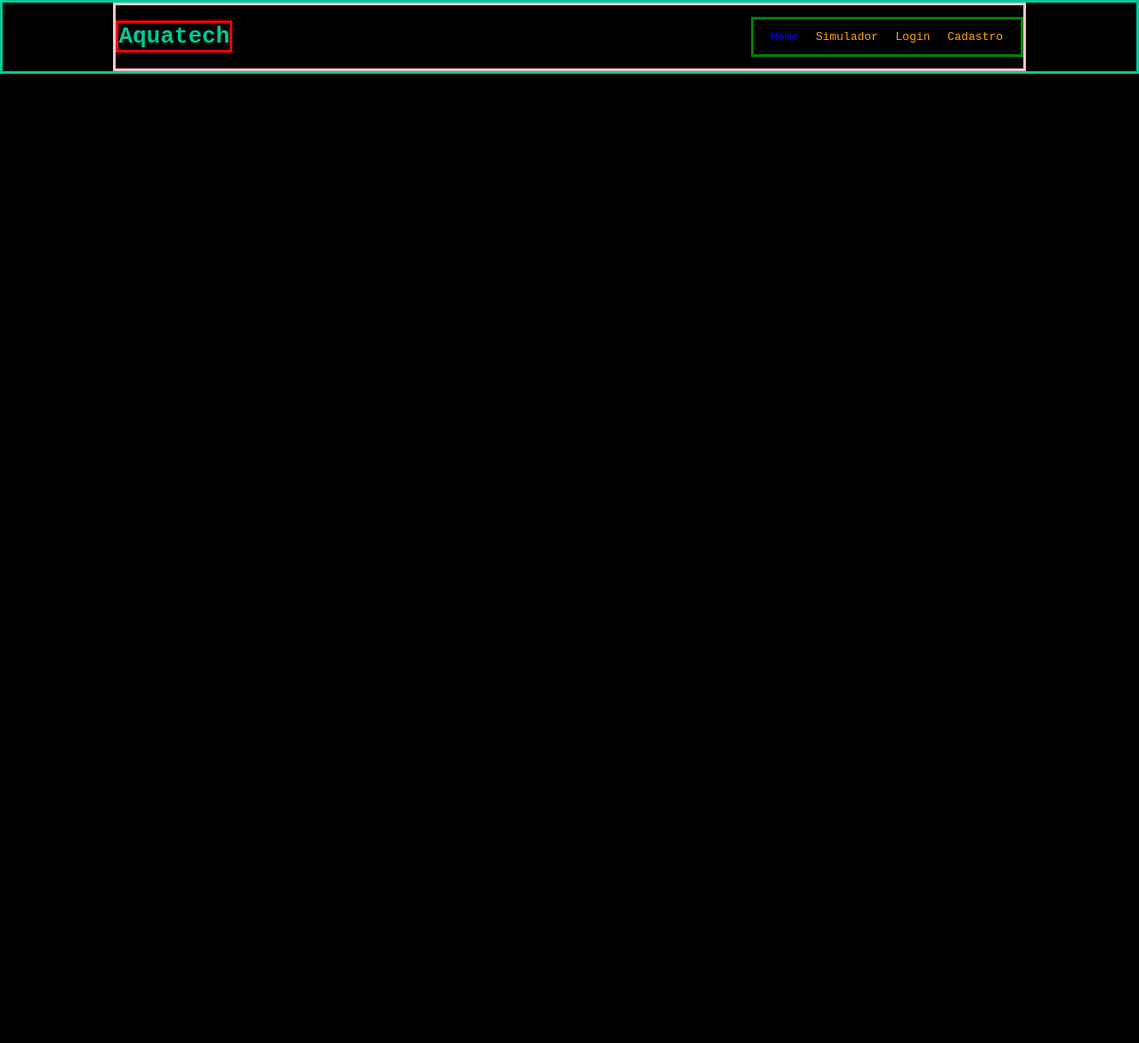
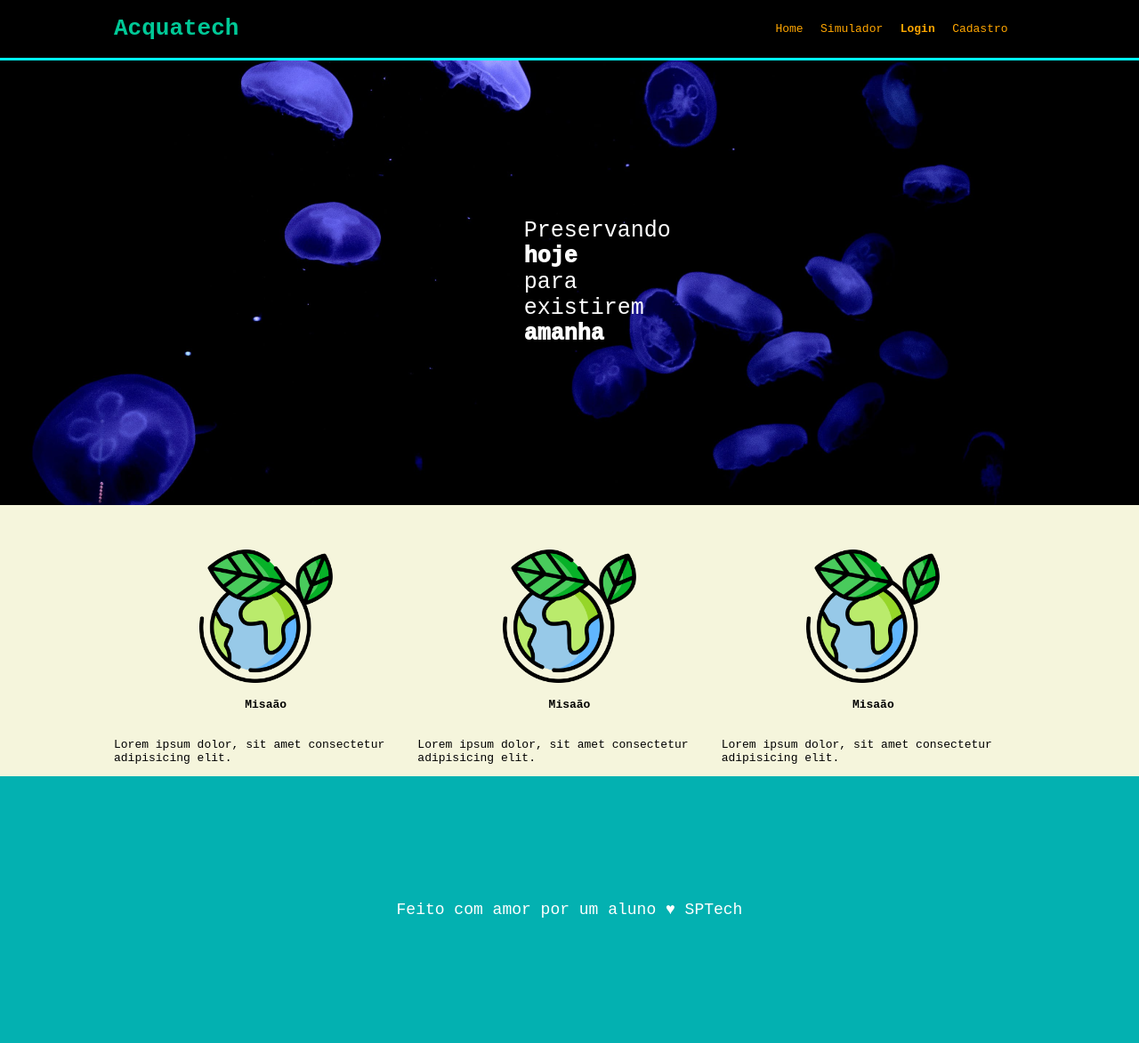
Before and after one commit to RafaPiovezan/1CCO, a plain HTML site: page P.I/Pesquisa e Inovação/index.html in a window 1280 px wide. Shown: the whole page at 89% size. Before the commit the page ends 800 px from the top, so only its background shows below. Drawn offline with Linux system fonts and the light colour scheme.

Commit message:
Site institucional

```diff
--- a/P.I/Pesquisa e Inovação/css/style.css
+++ b/P.I/Pesquisa e Inovação/css/style.css
@@ -6,18 +6,21 @@ body{
 }
 
 .header{
-    border: 3px solid rgb(0, 201, 151);
+    border-bottom: 3px solid aqua;
 
 }
+.container{
+    display: flex;
+
+    margin:auto ;
+    width: 80%;
+}
+
 .header .container{
-margin:auto ;
-width: 80%;
-border: 3px solid pink;
-display: flex;
-justify-content: space-between;
+    justify-content: space-between;
 }
 .header ul .aqui{
-    color:blue
+ font-weight: bold;
 }
 
 .cor{
@@ -26,15 +29,120 @@ justify-content: space-between;
 .navBar{
  text-decoration: none;
  list-style: none;
- border: 3px solid green;
+
  display: flex;
- color: orange;
+ color: rgb(255, 166, 0);
  justify-content: space-evenly;
  padding: 0;
  width: 300px;
  align-items: center;
 }
 .titulo{
-    border: 3px solid red;
+
     width: fit-content;
 }
+
+/* inicio do css do abnner
+*/
+
+
+.banner{
+    background-image: url("../imgs/bg-jelly-fish-para-home.png");
+    height: 500px;
+    color:#fff;
+    display: flex;
+
+}
+.banner .container p span{
+    font-weight: 1000;
+
+
+}
+.banner .container {
+    font-size: 25px;
+
+    justify-content: center;
+
+}
+.banner .container p{
+    width: 10%;
+}
+
+/* Fim banner
+Inicio Social*/
+.social {
+    background-color: beige;
+    display: flex;
+}
+.social .container .boxes .box img{
+    width: 150px;
+}
+.social .container .boxes{
+    display: flex;
+}
+.box{
+    margin-top: 50px;
+    display: flex;
+    flex-direction: column;
+    align-items: center;
+}
+/* Final do social
+
+
+Inicio do Footer*/
+
+.footer {
+    background-color: rgb(3, 177, 177);
+    height: 300px;
+    display: flex;
+    color: white;
+
+}
+.footer .container{
+    justify-content: center;
+    font-size: 18px;
+}
+
+a{
+    color: rgb(255, 166, 0);
+    text-decoration: none;
+}
+
+/* Login */
+.banner .container .card{
+    background: rgba(255, 255, 255, 0.316) ;
+    height: 400px;
+    width: 400px;
+    display: flex;
+    flex-direction: column;
+    color: palevioletred;
+    align-items: center;
+    border-radius: 4px;
+    backdrop-filter: blur(15px);
+}
+
+.card h1{
+font-size: 30px;
+}
+.card h4{
+    font-size: 16px;
+}
+.card input{
+    border: palevioletred solid 2px;
+    padding: 10px;
+    border-radius: 4px;
+
+}
+.card button{
+    margin-top: 40px;
+    background-color: palevioletred;
+    font-size: 20px;
+    height: 30px;
+    width: 100px;
+color:white;
+    border: 0;
+    outline: 0;
+    border-radius: 4px;
+    font: 700 20px monospace;
+
+}
--- a/P.I/Pesquisa e Inovação/index.html
+++ b/P.I/Pesquisa e Inovação/index.html
@@ -1,23 +1,64 @@
 <!DOCTYPE html>
 <html lang="en">
-<head>
-    <meta charset="UTF-8">
-    <meta http-equiv="X-UA-Compatible" content="IE=edge">
-    <meta name="viewport" content="width=device-width, initial-scale=1.0">
+  <head>
+    <meta charset="UTF-8" />
+    <meta http-equiv="X-UA-Compatible" content="IE=edge" />
+    <meta name="viewport" content="width=device-width, initial-scale=1.0" />
     <title>HOME</title>
-    <link rel="stylesheet" href="css/style.css">
-</head>
-<body>
+    <link rel="stylesheet" href="css/style.css" />
+  </head>
+  <body>
+    <!-- Inicio header-->
     <div class="header">
-        <div class="container">
-        <h1 class="titulo cor">Aquatech</h1>
+      <div class="container">
+        <h1 class="titulo cor">Acquatech</h1>
         <ul class="navBar">
-            <li class="aqui">Home</li>
-            <li>Simulador</li>
-            <li>Login</li>
-            <li>Cadastro</li>
+          <li><a href="index.html">Home</a></li>
+          <li a href="simulador.html">Simulador</li>
+          <li   class="aqui" ><a href="login.html">Login</a></li>
+          <li   a href = "cadastro.html">Cadastro</li>
         </ul>
+      </div>
     </div>
+
+    <!-- inicio Banner-->
+    <div class="banner">
+      <div class="container">
+        <p>
+          Preservando
+          <span>hoje</span>
+          para existirem
+          <span>amanha</span>
+        </p>
+      </div>
     </div>
-</body>
+    <!-- inicio social-->
+    <div class="social">
+      <div class="container">
+        <div class="boxes">
+          <div class="box">
+              <img src="imgs/planet-earth_color.png" alt="">
+              <h4>Misaão</h4>
+              <p>Lorem ipsum dolor, sit amet consectetur adipisicing elit.</p>
+          </div>
+          <div class="box">
+            <img src="imgs/planet-earth_color.png" alt="">
+            <h4>Misaão</h4>
+            <p>Lorem ipsum dolor, sit amet consectetur adipisicing elit. </p>
+          </div>
+          <div class="box">
+            <img src="imgs/planet-earth_color.png" alt="">
+            <h4>Misaão</h4>
+            <p>Lorem ipsum dolor, sit amet consectetur adipisicing elit.</p>
+          </div>
+        </div>
+    </div>
+  </div>
+
+  <div class="footer">
+    <div class="container">
+      <p>Feito com amor por um aluno &hearts; SPTech </p>
+    </div>
+  </div>
+  </body>
 </html>
```
Also changed, not shown: P.I/Pesquisa e Inovação/login.html (added, +44 -0 lines), P.I/Pesquisa e Inovação/imgs/bg-jelly-fish-para-home.png (added), P.I/Pesquisa e Inovação/imgs/bg-jelly-fish-para_outras_pags.png (added), P.I/Pesquisa e Inovação/imgs/growth.png (added), P.I/Pesquisa e Inovação/imgs/growth_color.png (added), P.I/Pesquisa e Inovação/imgs/lightbulb.png (added), P.I/Pesquisa e Inovação/imgs/lightbulb_color.png (added), P.I/Pesquisa e Inovação/imgs/planet-earth.png (added), P.I/Pesquisa e Inovação/imgs/planet-earth_color.png (added).
